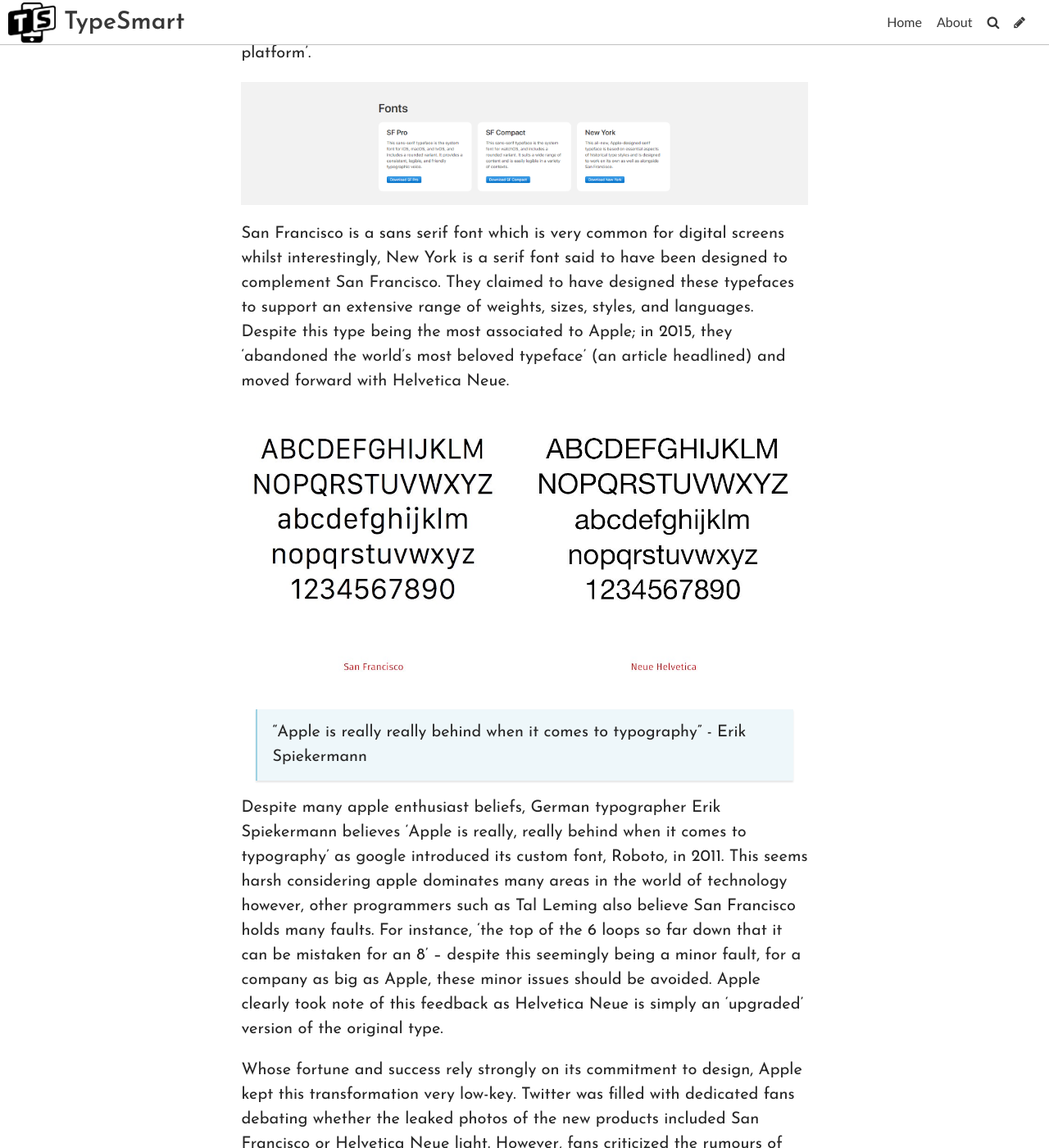
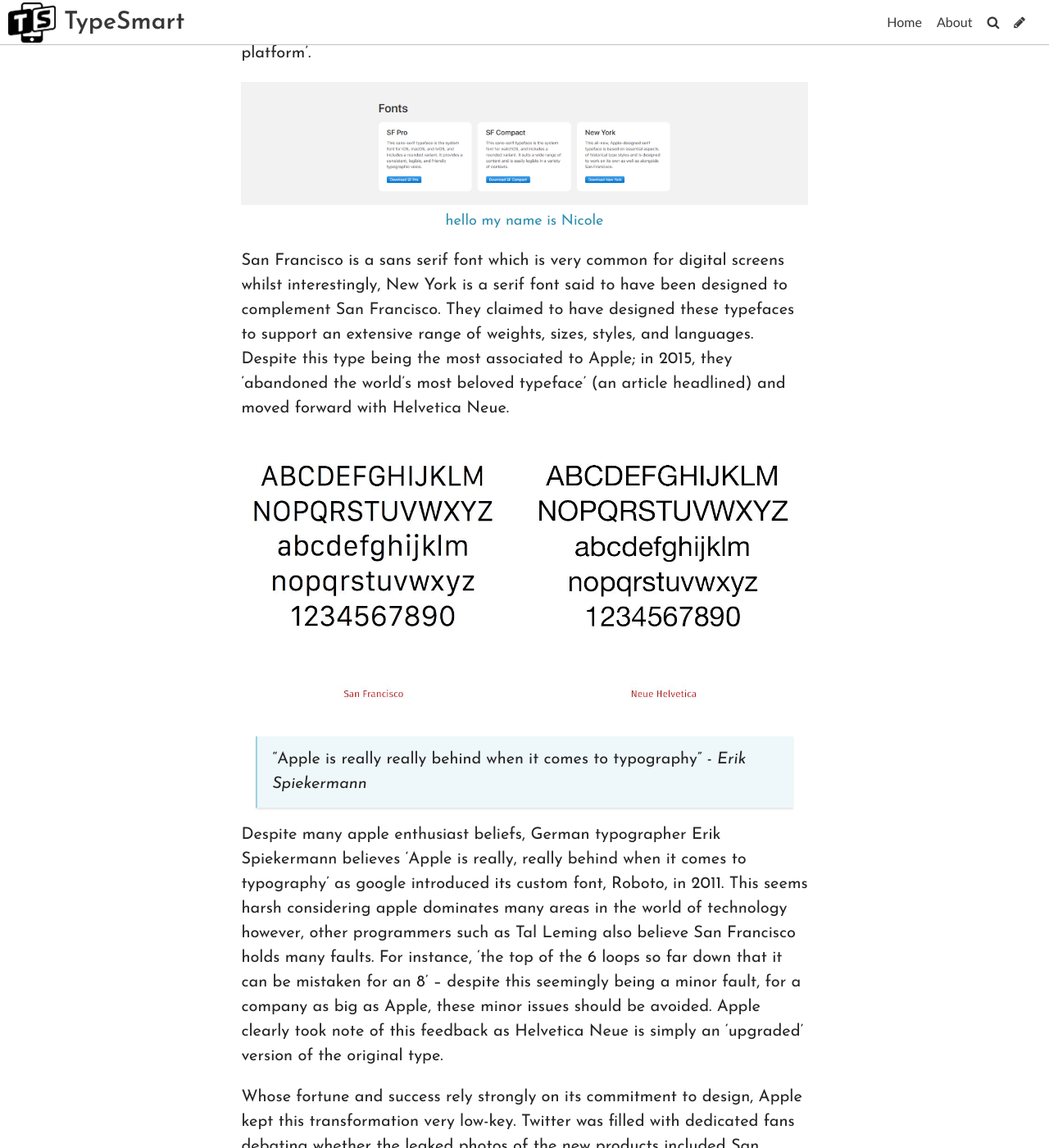
Before and after one commit to nicoleanncarter/typo-design-template, a Jekyll site: the page built from _posts/2021-10-10-the-evolution-of-apple.md, in a window 1280 px wide and 1400 px high, scrolled down 613 px. Shown: the whole window at 82% size. Built offline with Jekyll 4.4.1, drawn with Linux system fonts in a browser that asks for light colours; some web fonts are replaced.

Commit message:
Update Post “2021-10-10-the-evolution-of-apple”

```diff
--- a/_posts/2021-10-10-the-evolution-of-apple.md
+++ b/_posts/2021-10-10-the-evolution-of-apple.md
@@ -15,13 +15,17 @@
 
 Back in the early 2000s, Apple provided two font families across their products; this included San Francisco (SF) and New York (NY) – both being legible and neutral which were ‘designed to match the visual clarity of the platform’.
 
-![](../uploads/1-hx9owwhhi55sd7yiba27bg.png)
+![hello my name is Nicole ](../uploads/1-hx9owwhhi55sd7yiba27bg.png "hi morgan")
+
+
 
 San Francisco is a sans serif font which is very common for digital screens whilst interestingly, New York is a serif font said to have been designed to complement San Francisco. They claimed to have designed these typefaces to support an extensive range of weights, sizes, styles, and languages. Despite this type being the most associated to Apple; in 2015, they ‘abandoned the world’s most beloved typeface’ (an article headlined) and moved forward with Helvetica Neue.
 
 ![](../uploads/1-hzs5qtcfxgqtiwctbngggq.jpeg)
 
-> "Apple is really really behind when it comes to typography" - Erik Spiekermann
+> "Apple is really really behind when it comes to typography" - *Erik Spiekermann*
+
+
 
 Despite many apple enthusiast beliefs, German typographer Erik Spiekermann believes ‘Apple is really, really behind when it comes to typography’ as google introduced its custom font, Roboto, in 2011. This seems harsh considering apple dominates many areas in the world of technology however, other programmers such as Tal Leming also believe San Francisco holds many faults. For instance, ‘the top of the 6 loops so far down that it can be mistaken for an 8’ – despite this seemingly being a minor fault, for a company as big as Apple, these minor issues should be avoided. Apple clearly took note of this feedback as Helvetica Neue is simply an ‘upgraded’ version of the original type.
 
```
Also changed, not shown: other parts of _posts/2021-10-10-the-evolution-of-apple.md (+1 -1 lines).
